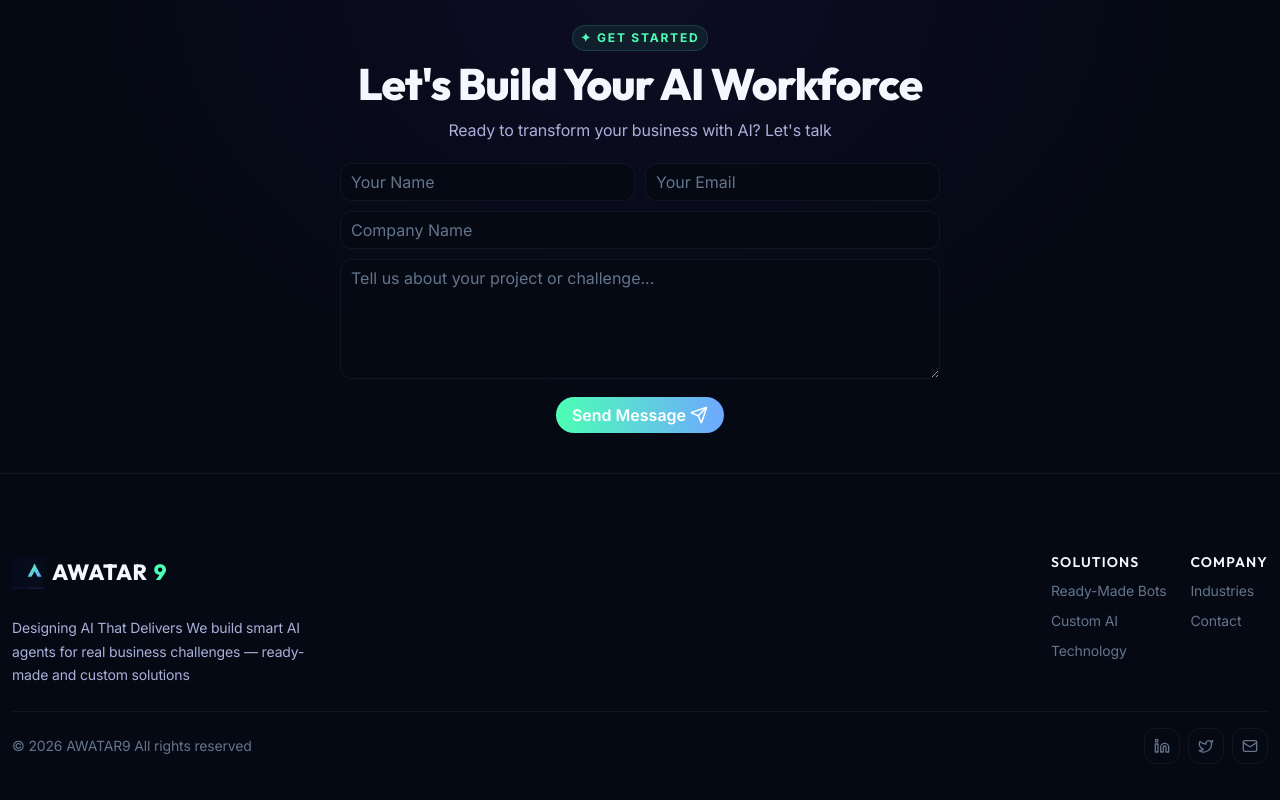
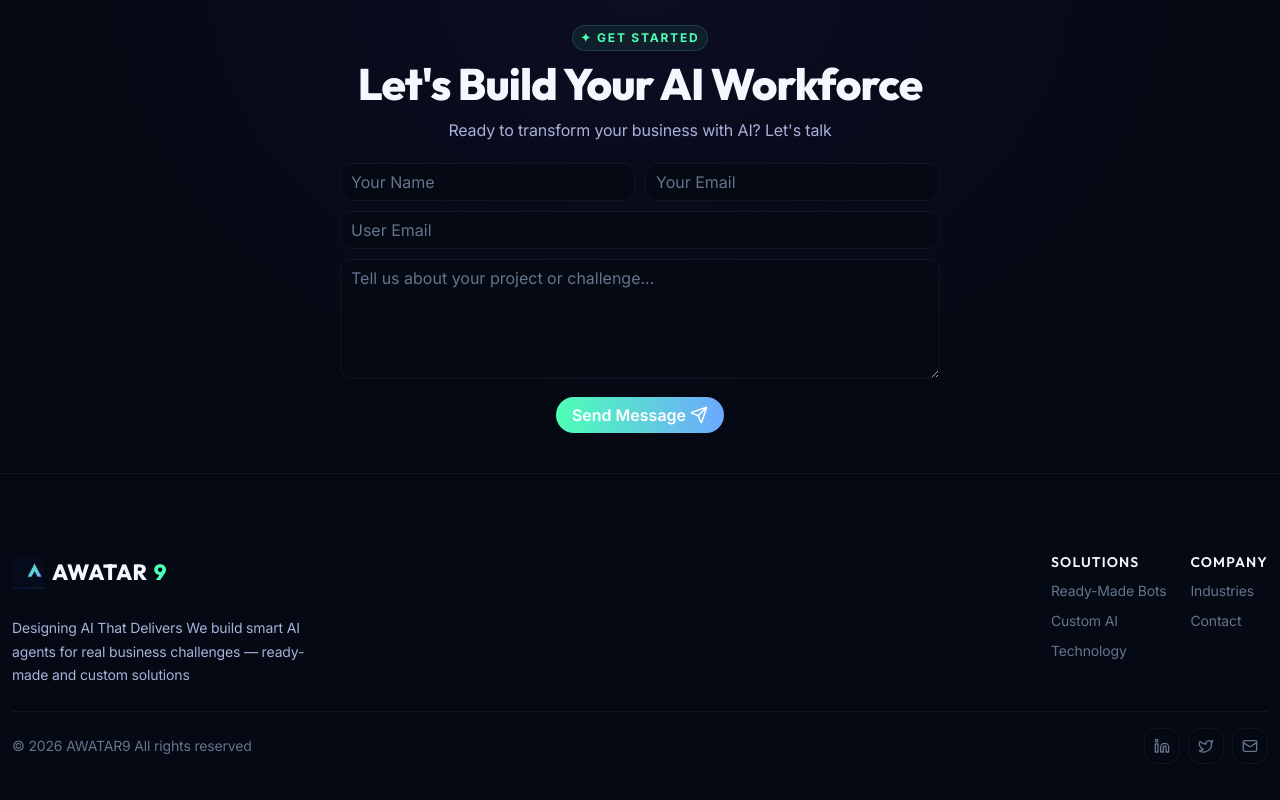
Before and after one commit to SrivalliKolluru/AWATAR9, a Next.js app: page / in a window 1280 px wide. Shown: the part 4331-5131 px from the top of the page. Built offline with nearby package versions, Linux system fonts and the light colour scheme.

Commit message:
back changes

```diff
--- a/src/components/ContactCTA/ContactCTA.tsx
+++ b/src/components/ContactCTA/ContactCTA.tsx
@@ -19,7 +19,7 @@ export default function ContactCTA() {
         const data = {
             name: formData.get('name'),
             email: formData.get('email'),
-            company: formData.get('company'),
+            userEmail: formData.get('userEmail'),
             message: formData.get('message'),
         };
 
@@ -94,11 +94,12 @@ export default function ContactCTA() {
                             />
                         </div>
                         <input
-                            type="text"
+                            type="email"
                             className={styles.input}
-                            placeholder="Company Name"
-                            name="company"
-                            id="contact-company"
+                            placeholder="User Email"
+                            name="userEmail"
+                            id="contact-user-email"
+                            required
                         />
                         <textarea
                             className={`${styles.input} ${styles.textarea}`}
```
